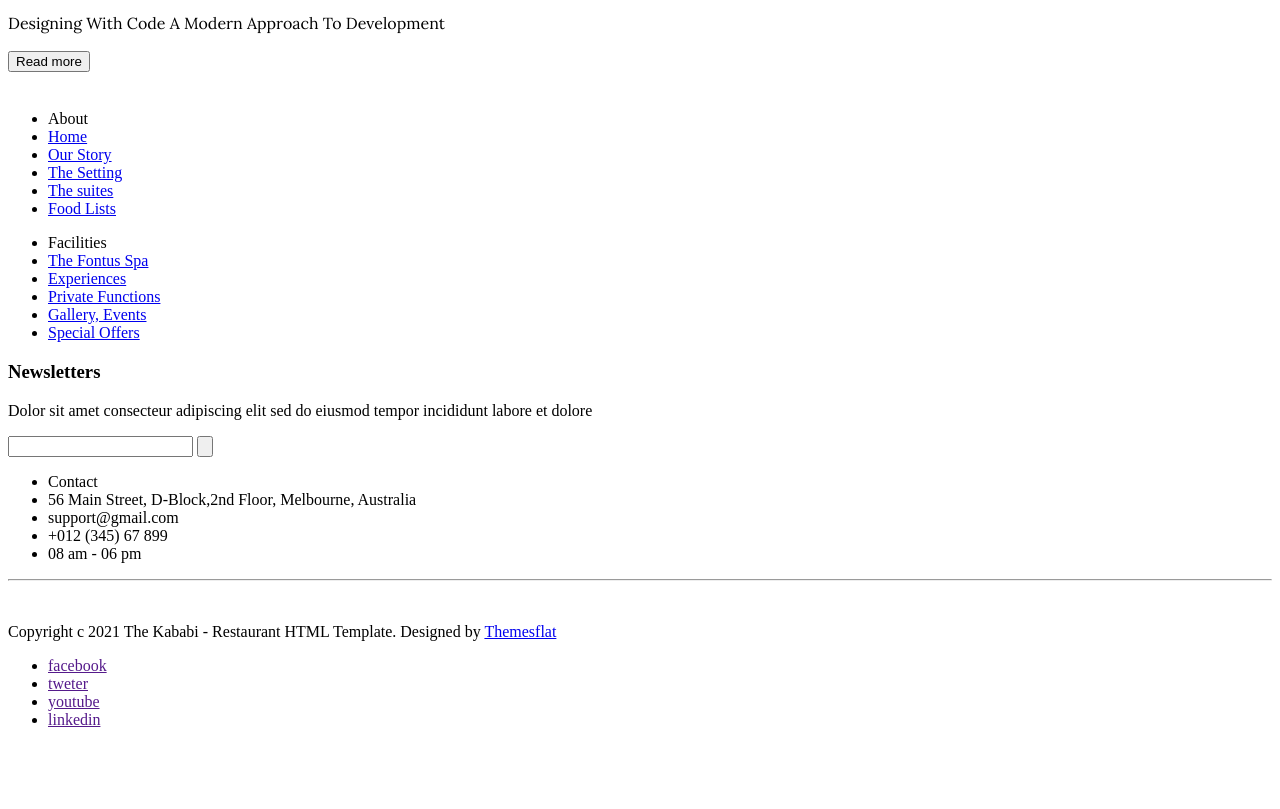
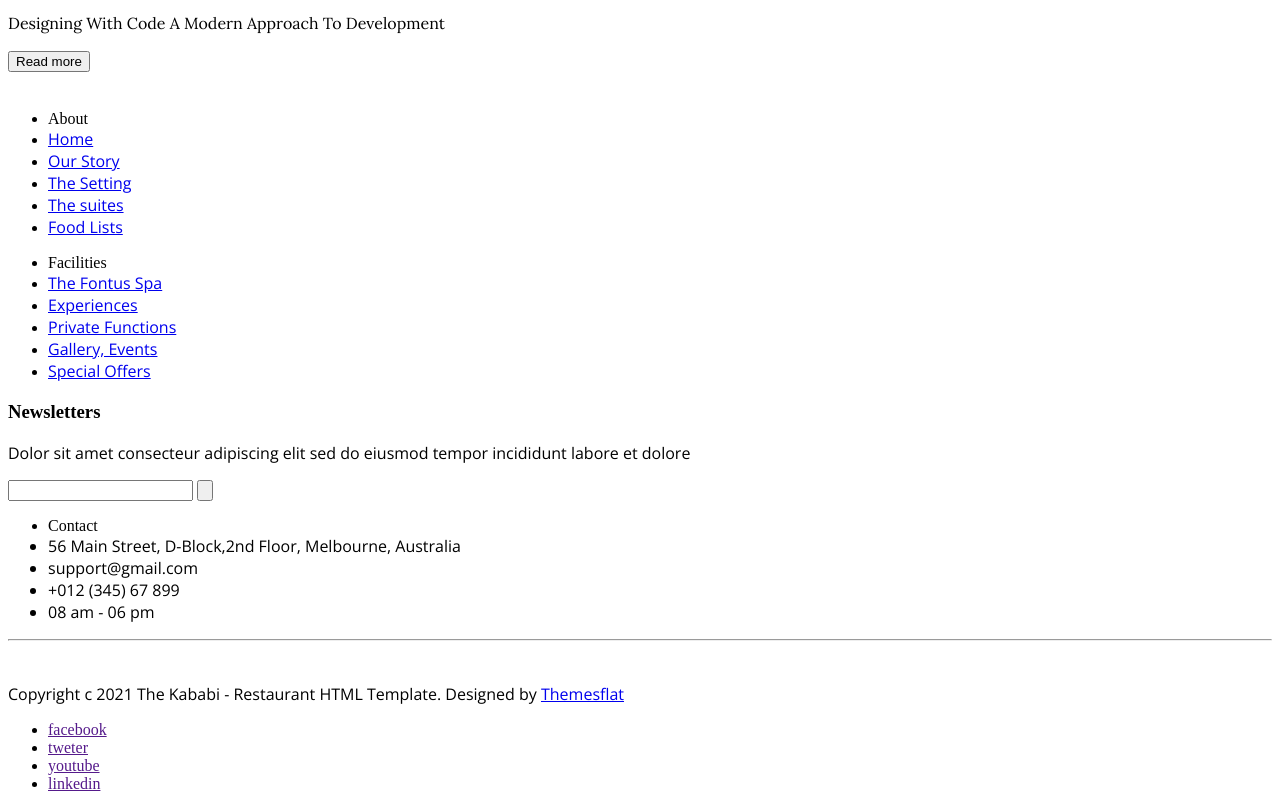
Before and after one commit to l4ur4nn3/Kabibi-food, a website: page public/index.html in a window 1280 px wide. Shown: the part 2742-3551 px from the top of the page. Before the commit the page ends 3487 px from the top, so only its background shows below. Drawn offline with nearby package versions, Linux system fonts and the light colour scheme.

Commit message:
typography done

```diff
--- a/public/index.html
+++ b/public/index.html
@@ -217,26 +217,26 @@
         <div>
             <ul>
                 <li>About</li>
-                <li><a href="#">Home</a></li>
-                <li><a href="#">Our Story</a></li>
-                <li><a href="#">The Setting</a></li>
-                <li><a href="#">The suites</a></li>
-                <li><a href="#">Food Lists</a></li>
+                <li><a href="#" class="footer-menu">Home</a></li>
+                <li><a href="#" class="footer-menu">Our Story</a></li>
+                <li><a href="#" class="footer-menu">The Setting</a></li>
+                <li><a href="#" class="footer-menu">The suites</a></li>
+                <li><a href="#" class="footer-menu">Food Lists</a></li>
             </ul>
         </div>
         <div>
             <ul>
                 <li>Facilities</li>
-                <li><a href="#">The Fontus Spa</a></li>
-                <li><a href="#">Experiences</a></li>
-                <li><a href="#">Private Functions</a></li>
-                <li><a href="#">Gallery, Events</a></li>
-                <li><a href="#">Special Offers</a></li>
+                <li><a href="#" class="footer-menu">The Fontus Spa</a></li>
+                <li><a href="#" class="footer-menu">Experiences</a></li>
+                <li><a href="#" class="footer-menu">Private Functions</a></li>
+                <li><a href="#" class="footer-menu">Gallery, Events</a></li>
+                <li><a href="#" class="footer-menu">Special Offers</a></li>
             </ul>
         </div>
         <div>
             <h3>Newsletters</h3>
-            <p>Dolor sit amet consecteur adipiscing elit sed do eiusmod tempor incididunt labore et dolore</p>
+            <p class="footer-menu-p">Dolor sit amet consecteur adipiscing elit sed do eiusmod tempor incididunt labore et dolore</p>
             <div>
                 <input type="text" name="" id="">
                 <input type="button" value="">
@@ -245,15 +245,15 @@
         <div>
             <ul>
                 <li>Contact</li>
-                <li>56 Main Street, D-Block,2nd Floor, Melbourne, Australia</li>
-                <li>support@gmail.com</li>
-                <li>+012 (345) 67 899</li>
-                <li>08 am - 06 pm</li>
+                <li class="footer-menu">56 Main Street, D-Block,2nd Floor, Melbourne, Australia</li>
+                <li class="footer-menu">support@gmail.com</li>
+                <li class="footer-menu">+012 (345) 67 899</li>
+                <li class="footer-menu">08 am - 06 pm</li>
             </ul>
         </div>
         <hr>
         <img src="" alt="">
-        <p>Copyright c 2021 The Kababi - Restaurant HTML Template. Designed by <a href="#">Themesflat</a></p>
+        <p class="footer-menu-p">Copyright c 2021 The Kababi - Restaurant HTML Template. Designed by <a href="#">Themesflat</a></p>
 
         <div>
             <ul>
--- a/sass/base/_typography.scss
+++ b/sass/base/_typography.scss
@@ -34,3 +34,12 @@ main {
             @extend %Lora;
         }
 }
+
+footer {
+    .footer-menu {
+        @extend %Open;
+    }
+    .footer-menu-p {
+        @extend %Open;
+    }
+}
```
Also changed, not shown: public/css/style.css, 1 other file.
